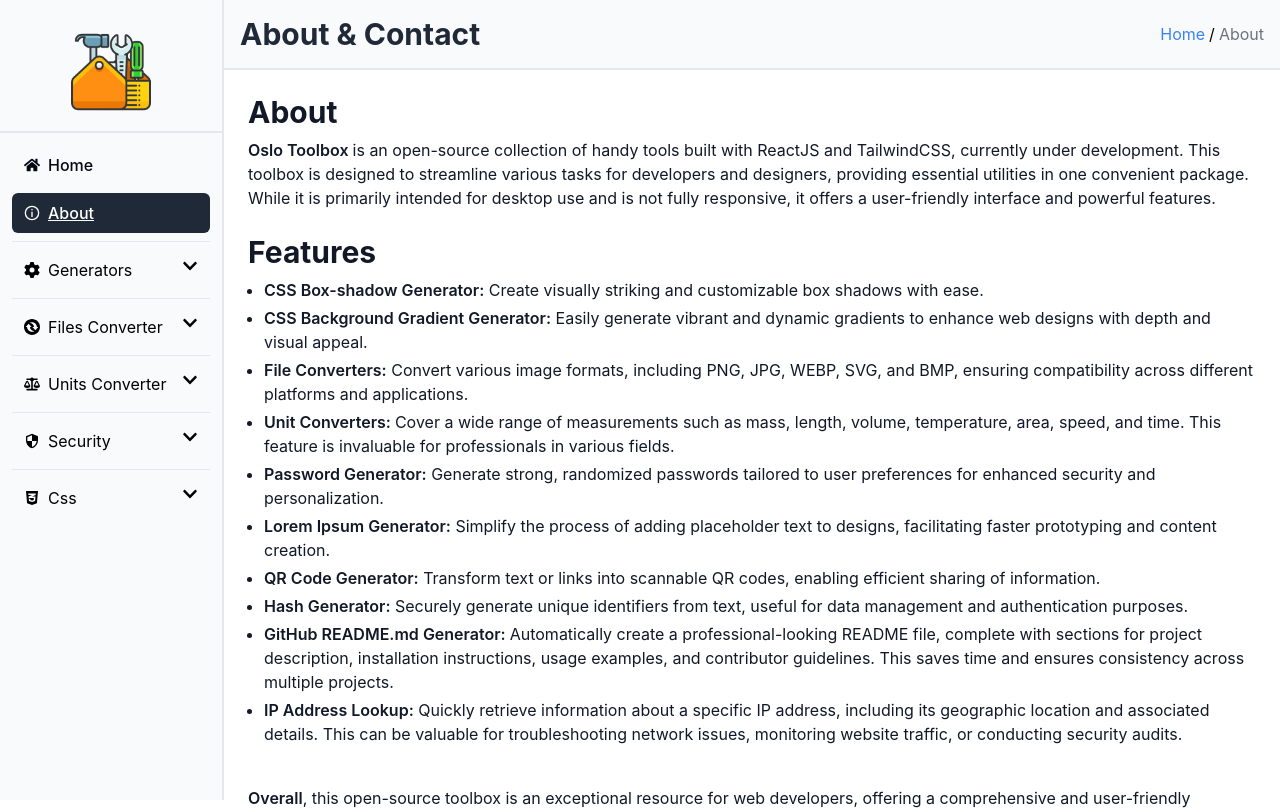
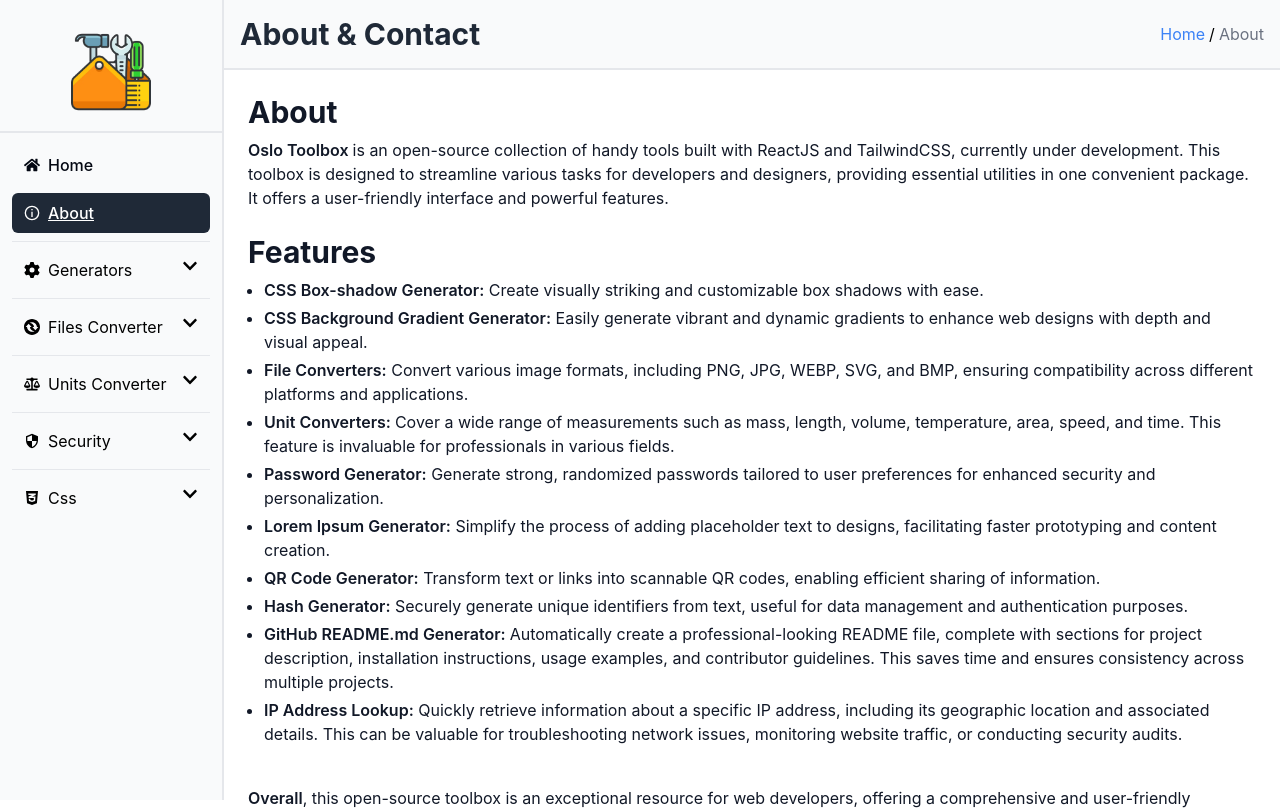
Before and after one commit to Oslonline/oslo-toolbox, a React (Vite) app: page /About in a window 1280 px wide. Shown: the top 810 px of the page. Built offline with nearby package versions, Linux system fonts and the light colour scheme.

Commit message:
fix: update about page

```diff
--- a/src/pages/About.jsx
+++ b/src/pages/About.jsx
@@ -8,7 +8,7 @@ function About() {
           <p className="text-3xl font-bold">About</p>
           <p className="mb-4 mt-2">
             <span className="font-semibold">Oslo Toolbox </span> is an open-source collection of handy tools built with ReactJS and TailwindCSS, currently under development. This toolbox is designed to streamline various tasks for developers and designers, providing essential utilities in one
-            convenient package. While it is primarily intended for desktop use and is not fully responsive, it offers a user-friendly interface and powerful features.
+            convenient package. It offers a user-friendly interface and powerful features.
           </p>
         </div>
         <div>
```
